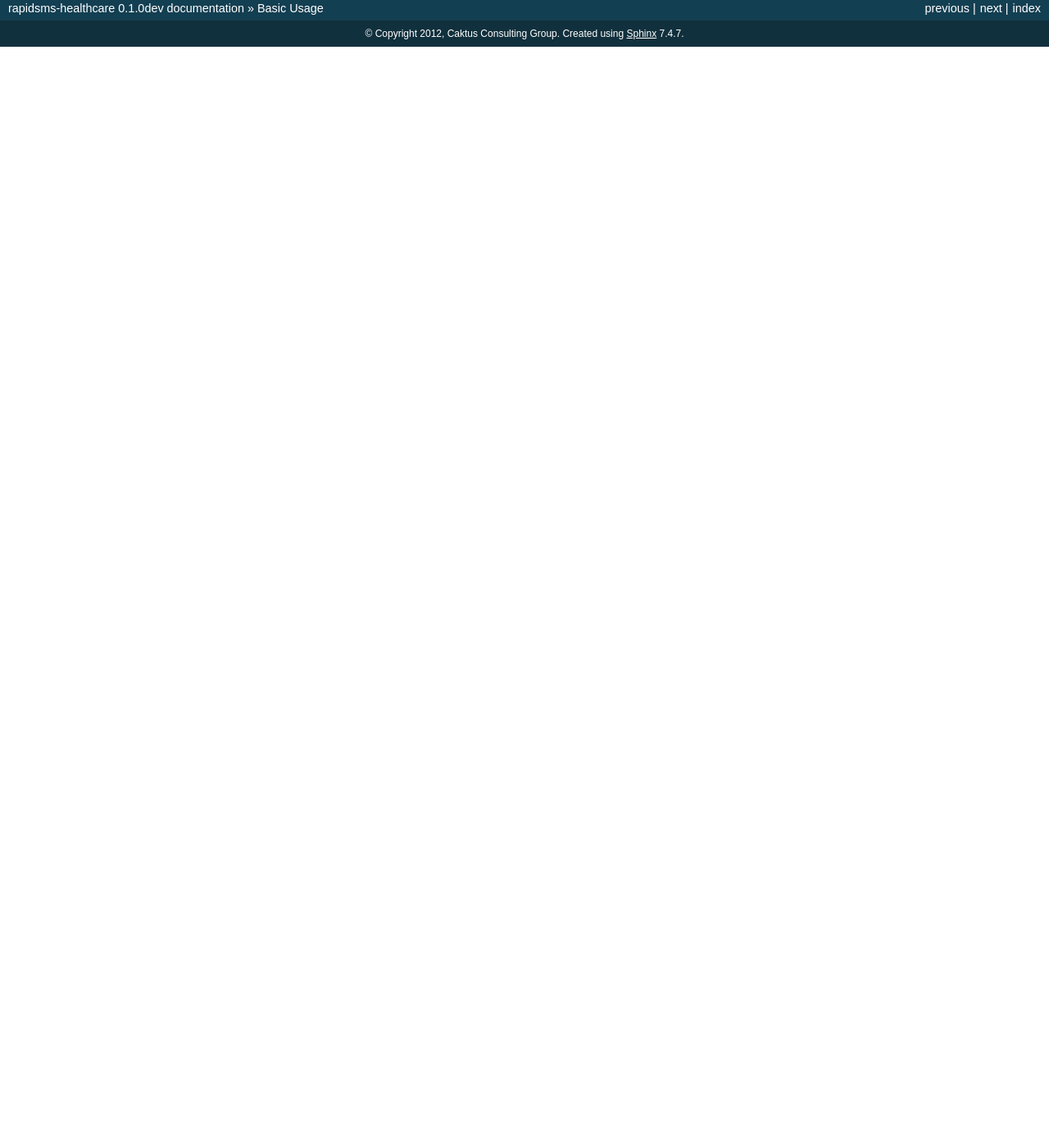
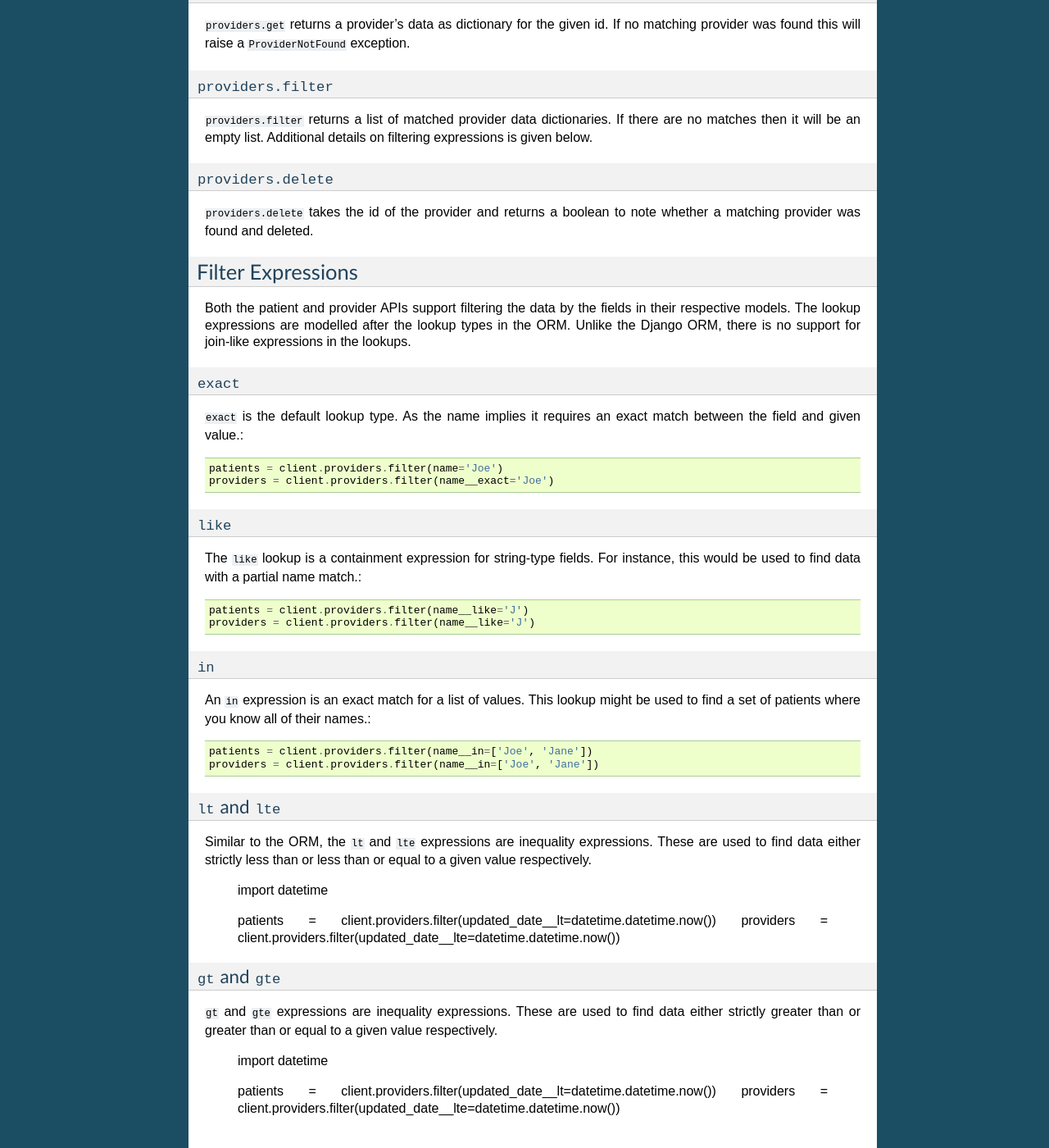
Before and after one commit to caktus/rapidsms-healthcare, a Sphinx documentation site: the page built from docs/usage.rst, in a window 1280 px wide and 1400 px high, scrolled down 3340 px. Shown: the whole window at 82% size. Built offline with Sphinx 7.4.7, drawn with Linux system fonts in a browser that asks for light colours; before the commit the page ends 3397 px from its top, so only the background shows below that; some of the changed text lies outside the part shown.

Commit message:
Adding filtering info to the usage docs.

```diff
--- a/docs/usage.rst
+++ b/docs/usage.rst
@@ -56,7 +56,7 @@ Patient Information
 ------------------------------------
 
 Operations on patient data are done through ``client.patients``. Currently the backend supports
-``create``, ``get``, ``update`` and ``delete``::
+``create``, ``get``, ``update``, ``filter`` and ``delete``::
 
     from healthcare.api import client
 
@@ -69,7 +69,10 @@ Operations on patient data are done through ``client.patients``. Currently the b
     # Refetch the patient record
     patient = client.patients.get(patient['id'])
 
-    # Delete a patient recod
+    # Get patients with name containing 'Ja'
+    patients = client.patients.filter(name__like='Ja')
+
+    # Delete a patient record
     client.patients.delete(patient['id'])
 
 
@@ -124,6 +127,14 @@ ____________________________________
 patient was found this will raise a ``PatientNotFound`` exception.
 
 
+``patients.filter``
+____________________________________
+
+``patients.filter`` returns a list of matched patient data dictionaries. If there are no
+matches then it will be an empty list. Additional details on filtering expressions is
+given below.
+
+
 ``patients.delete``
 ____________________________________
 
@@ -135,7 +146,7 @@ Provider Information
 ------------------------------------
 
 Operations on patient data are done through ``client.providers``. Currently the backend supports
-``create``, ``get`` and ``update``::
+``create``, ``get``, ``update``, ``filter`` and ``delete``::
 
     from healthcare.api import client
 
@@ -148,7 +159,10 @@ Operations on patient data are done through ``client.providers``. Currently the
     # Refetch the provider record
     provider = client.providers.get(provider['id'])
 
-    # Delete a provider recod
+    # Get providers with name containing 'Ja'
+    providers = client.providers.filter(name__like='Ja')
+
+    # Delete a provider record
     client.providers.delete(provider['id'])
 
 
@@ -179,7 +193,7 @@ or an identifier for another location/facility registry.
 ``providers.create``
 ____________________________________
 
-``providers.create`` adds a new provider record to the data store. The arguments for this
+``providers.create`` adds a new provider record to the data stproviders = client.providers.filter(name__like='Ja')ore. The arguments for this
 function are passed to the backend to store on the record. The provider data is returned
 as a dictionary and contains additional fields which are generated by the backend: ``id``,
 ``created_date`` and ``updated_date``.
@@ -200,8 +214,79 @@ ____________________________________
 provider was found this will raise a ``ProviderNotFound`` exception.
 
 
+``providers.filter``
+____________________________________
+
+``providers.filter`` returns a list of matched provider data dictionaries. If there are no
+matches then it will be an empty list. Additional details on filtering expressions is
+given below.
+
+
 ``providers.delete``
 ____________________________________
 
 ``providers.delete`` takes the id of the provider and returns a boolean to note whether a
 matching provider was found and deleted.
+
+
+Filter Expressions
+------------------------------------
+
+Both the patient and provider APIs support filtering the data by the fields in their
+respective models. The lookup expressions are modelled after the lookup types in
+the ORM. Unlike the Django ORM, there is no support for join-like expressions in the lookups.
+
+
+``exact``
+____________________________________
+
+``exact`` is the default lookup type. As the name implies it requires an exact match between
+the field and given value.::
+
+    patients = client.providers.filter(name='Joe')
+    providers = client.providers.filter(name__exact='Joe')
+
+
+``like``
+____________________________________
+
+The ``like`` lookup is a containment expression for string-type fields. For instance,
+this would be used to find data with a partial name match.::
+
+    patients = client.providers.filter(name__like='J')
+    providers = client.providers.filter(name__like='J')
+
+
+``in``
+____________________________________
+
+An ``in`` expression is an exact match for a list of values. This lookup might be used
+to find a set of patients where you know all of their names.::
+
+    patients = client.providers.filter(name__in=['Joe', 'Jane'])
+    providers = client.providers.filter(name__in=['Joe', 'Jane'])
+
+
+``lt`` and ``lte``
+____________________________________
+
+Similar to the ORM, the ``lt`` and ``lte`` expressions are inequality expressions. These
+are used to find data either strictly less than or less than or equal to a given value
+respectively.
+
+    import datetime
+
+    patients = client.providers.filter(updated_date__lt=datetime.datetime.now())
+    providers = client.providers.filter(updated_date__lte=datetime.datetime.now())
+
+
+``gt`` and ``gte``
+____________________________________
+
+``gt`` and ``gte`` expressions are inequality expressions. These are used to find
+data either strictly greater than or greater than or equal to a given value respectively.
+
+    import datetime
+
+    patients = client.providers.filter(updated_date__lt=datetime.datetime.now())
+    providers = client.providers.filter(updated_date__lte=datetime.datetime.now())
```
